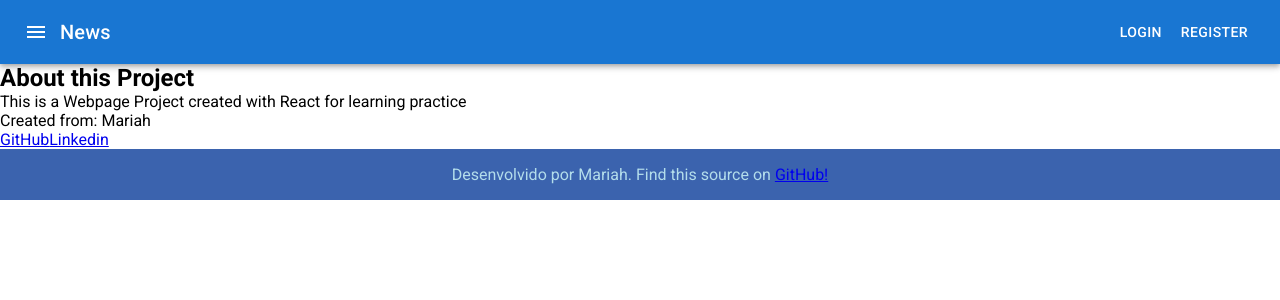
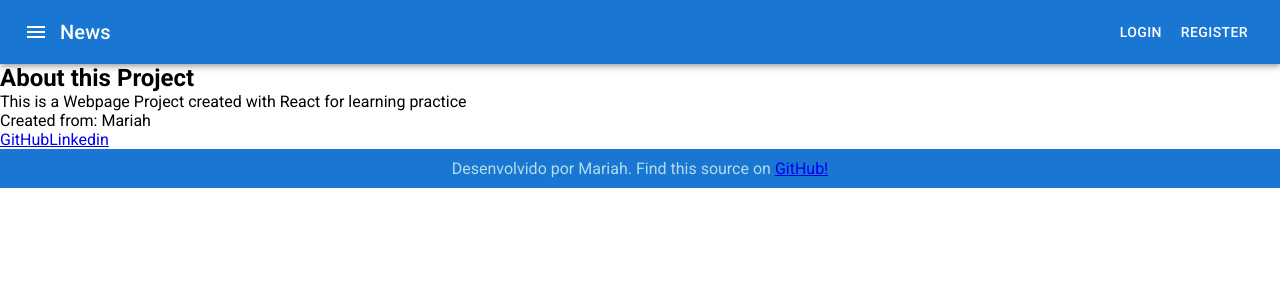
Before and after one commit to Mah30/react-project-frontend, a React (Vite) app: page /aboutpage in a window 1280 px wide. Shown: the top 300 px of the page. Built offline with nearby package versions, Linux system fonts and the light colour scheme.

Commit message:
actualization

```diff
--- a/src/App.css
+++ b/src/App.css
@@ -1,3 +1,26 @@
+html, body {
+  height: 100%; /* Garante que o body e o html ocupem 100% da altura */
+}
+
+/* Layout flexbox */
+.container {
+  display: flex;
+  flex-direction: column; /* Alinha em uma coluna */
+  min-height: 100vh; /* Garante altura da viewport */
+}
+
+/* Estiliza o conteúdo principal */
+.main {
+  flex: 1; /* Faz o main crescer para ocupar o espaço restante */
+  padding: 20px; /* Espaçamento interno */
+}
+
+
+
+
+
+
+
 /* #root {
   max-width: 1280px;
   margin: 0 auto;
--- a/src/App.jsx
+++ b/src/App.jsx
@@ -1,4 +1,5 @@
 import React from 'react';
+import { Routes, Route } from 'react-router-dom';
 import './App.css'
 import { useState } from 'react';
 import Navbar from './components/Navbar/Navbar';
@@ -7,12 +8,6 @@ import Footer from './components/Footer/Footer';
 import HomePage from './pages/HomePage/HomePage';
 import NotFoundPage from './pages/NotFoundPage';
 import AboutPage from './pages/AboutPage/AboutPage';
-
-import { BrowserRouter as Router, Routes, Route } from 'react-router-dom';
-
-/* import AboutPage from './pages/AboutPage'; */
-
-
 
 import '@fontsource/roboto/300.css';
 import '@fontsource/roboto/400.css';
@@ -26,38 +21,24 @@ function App() {
 
   return (
 
-    <div className= "App">
+    <div className= {"styles.container"}>
 
-    <Router>
-      <Navbar/>
+      <Navbar />
 
-      <Routes>
-        <Route path='/' element = {<HomePage/>} />
-        <Route path='/homepage' element = {<HomePage/>} />
+
+      <main className={"styles.main"}>
+        <Routes>
+          <Route path='/' element = {<HomePage/>} />
+          {/* <Route path='/homepage' element = {<HomePage/>} /> */}
         {/* <Route path="*" element={<NotFoundPage />} /> */} {/* Fazer aparecer depois, já está "pronta" */}
 
-        <Route path = '/aboutpage' element = {<AboutPage/>} />
+          <Route path = '/aboutpage' element = {<AboutPage/>} />
 
-
-
-      </Routes>
-
-
-
-        {/*   <Routes>
-            <Route path = "/" element = {<TaskBoard tasks={tasks} setTasks={setTasks} />} />
-            <Route path = "/item/:id" element = {<ItemDetails tasks={tasks} setTasks={setTasks} />} />
-            <Route path = "/about" element = {<AboutPage/>} />
-            <Route path = "/dashboard" element = {<Dashboard tasks={tasks} setTasks={setTasks} />} />
-            <Route path = "*" element = {<NotFoundPage/>}/>
-          </Routes>
-        */}
+        </Routes>
+      </main>
 
 
       <Footer/>
-
-    </Router>
-
 
 
     </div>
--- a/src/components/Footer/Footer.jsx
+++ b/src/components/Footer/Footer.jsx
@@ -10,7 +10,7 @@ const Footer = () => {
 
 
                 <p>Desenvolvido por Mariah.       Find this source on {""}
-                    <a href="https://github.com/Mah30/to-do-app" target='_blank' style={{}}>
+                    <a href="https://github.com/Mah30/to-do-app" target='_blank'>
 
                         GitHub!
 
--- a/src/components/Footer/Footer.module.css
+++ b/src/components/Footer/Footer.module.css
@@ -1,9 +1,15 @@
 footer {
-    background: rgb(59, 99, 174);
-    padding: 1rem;
+    background: #1976d2;;
+   /*  padding: 1rem; */
     text-align: center;
     color: rgb(179, 221, 235);
     width: 100%;
     margin-top: auto;
 
+
+
+
+
+  padding: 10px 0; /* Espaçamento interno */
+
   }
--- a/src/index.css
+++ b/src/index.css
@@ -3,6 +3,7 @@
   margin: 0;
   padding: 0;
   box-sizing: border-box;
+
   font-family: 'Roboto', sans-serif;
 
 
--- a/src/main.jsx
+++ b/src/main.jsx
@@ -1,7 +1,7 @@
 import React from 'react';
 import { StrictMode } from 'react'
 import { createRoot } from 'react-dom/client'
-
+import { BrowserRouter } from 'react-router-dom';
 import App from './App.jsx'
 import './index.css'
 
@@ -9,7 +9,10 @@ createRoot(document.getElementById('root')).render(
 
   <StrictMode>
 
+    <BrowserRouter>
+
       <App />
+    </BrowserRouter>
 
   </StrictMode>,
 )
```
